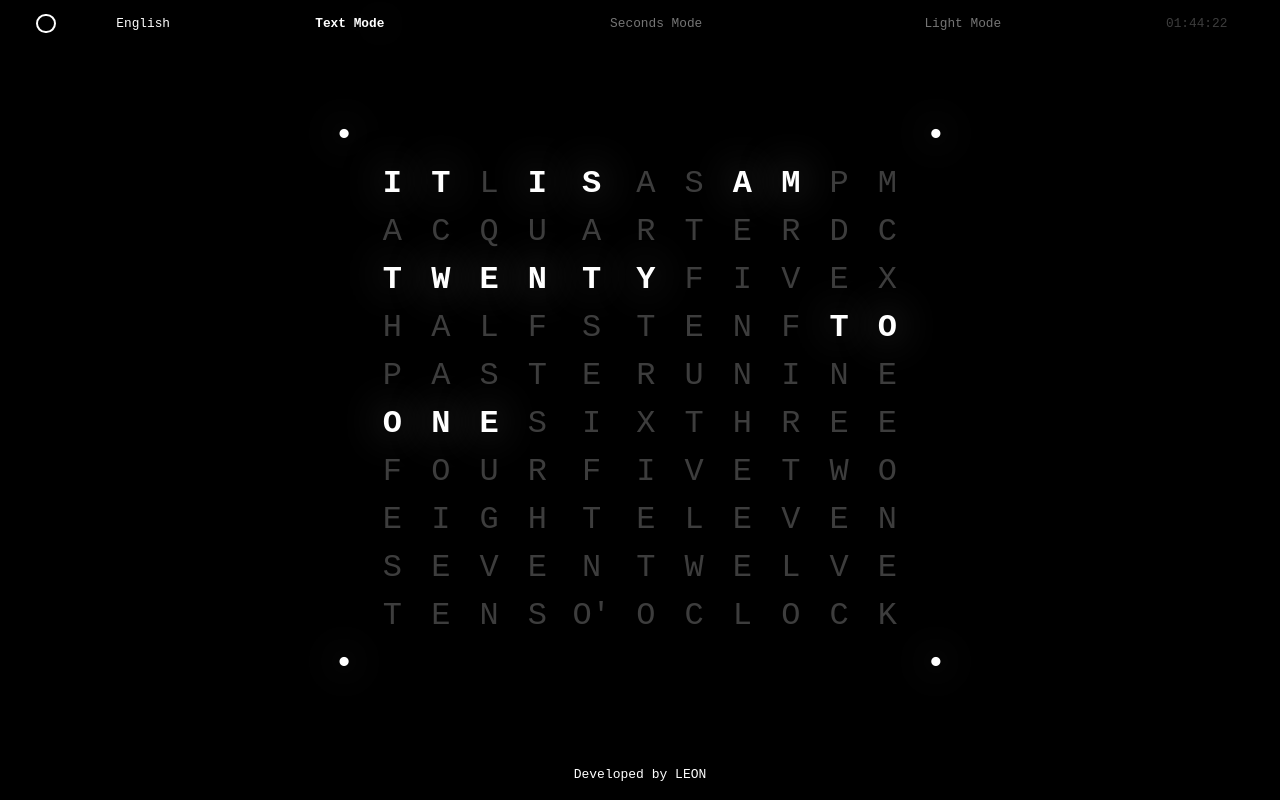
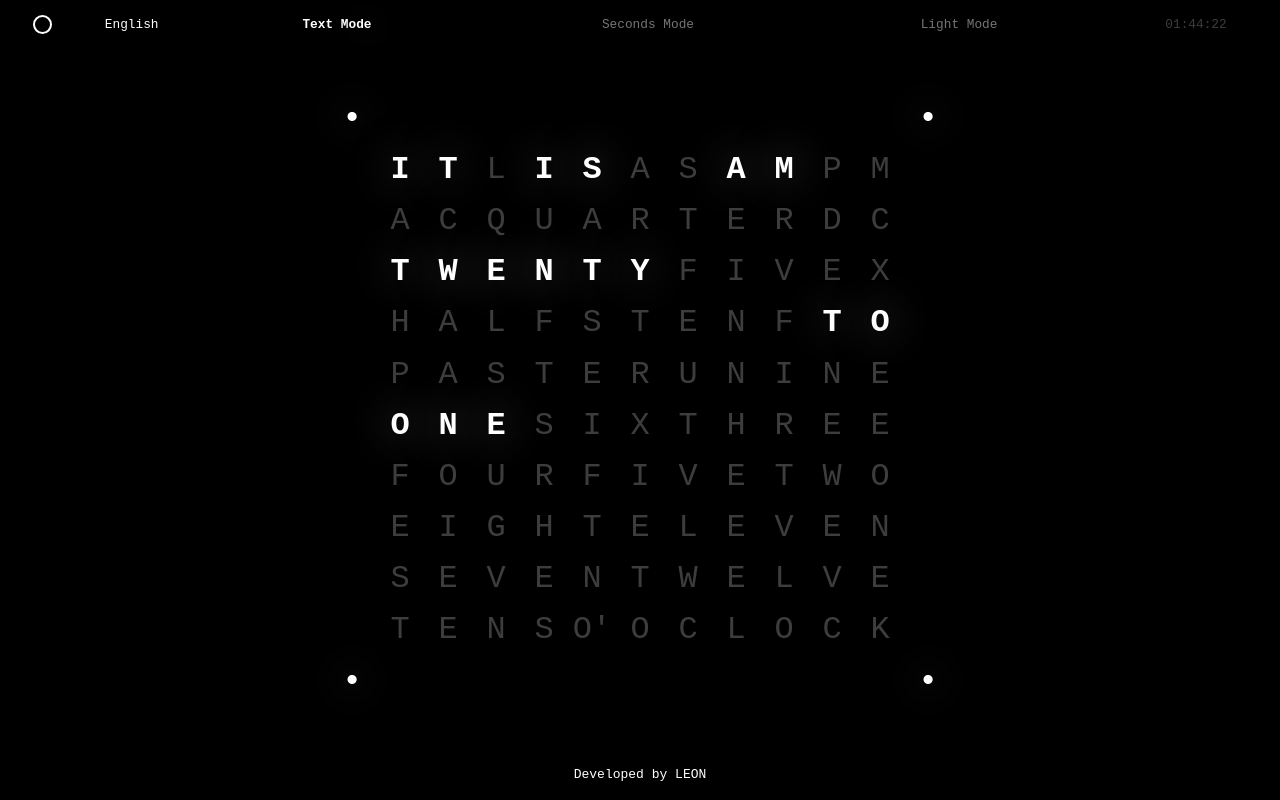
Before and after one commit to Leonljk/qlock_mock, a plain HTML site: page qlock.html in a window 1280 px wide. Drawn offline with nearby package versions, Linux system fonts and the light colour scheme.

Commit message:
Change font size on main table

```diff
--- a/styles.css
+++ b/styles.css
@@ -210,15 +210,15 @@ td {
 }
 
 td {
-    padding: 0.2em 0.3em;
+    padding: 0.3em 0em;
     width: auto;
-    width: 2em;
+    width: 1.5em;
     height: 1.5em;
     white-space: nowrap;
 }
 
 .myTable {
-    font-size: 2.5vw;
+    font-size: 4vh;
 }
 
 .lightUp {
```
